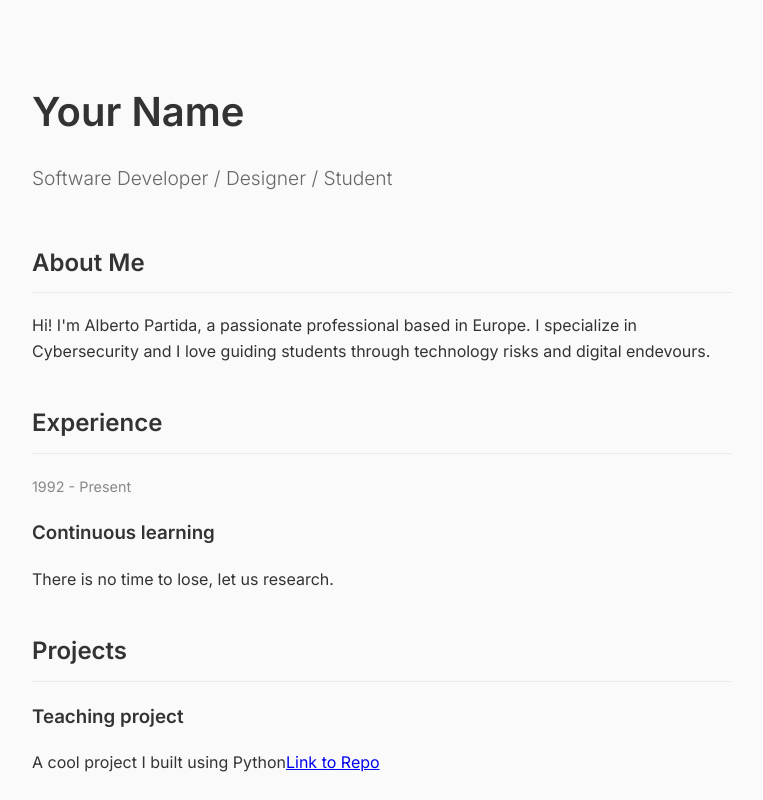
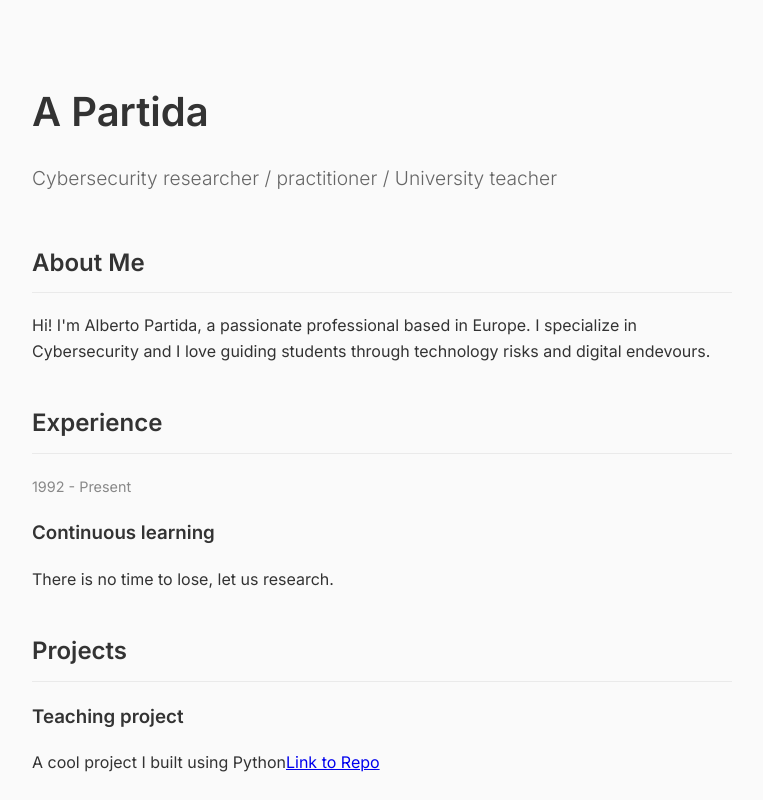
Before and after one commit to apartidar/apartidar.github.io, a plain HTML site: page index.html in a window 1280 px wide. Shown: the top 800 px of the page, without its empty margins (258-1021 px from the left). Drawn offline with Linux system fonts and the light colour scheme.

Commit message:
Update index.html

```diff
--- a/index.html
+++ b/index.html
@@ -10,8 +10,8 @@
 <body>
     <div class="container">
         <header>
-            <h1>Your Name</h1>
-            <p class="subtitle">Software Developer / Designer / Student</p>
+            <h1>A Partida</h1>
+            <p class="subtitle">Cybersecurity researcher / practitioner / University teacher</p>
         </header>
 
         <section id="about">
```
